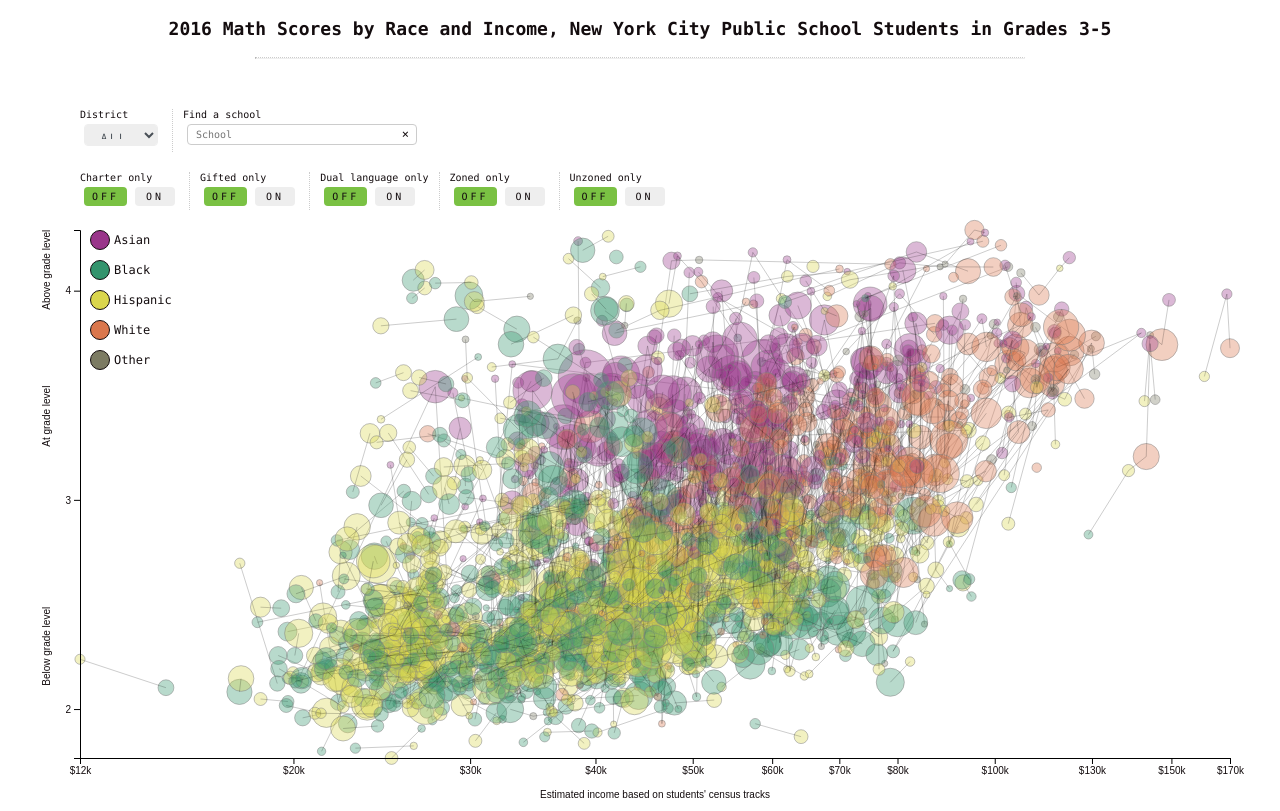
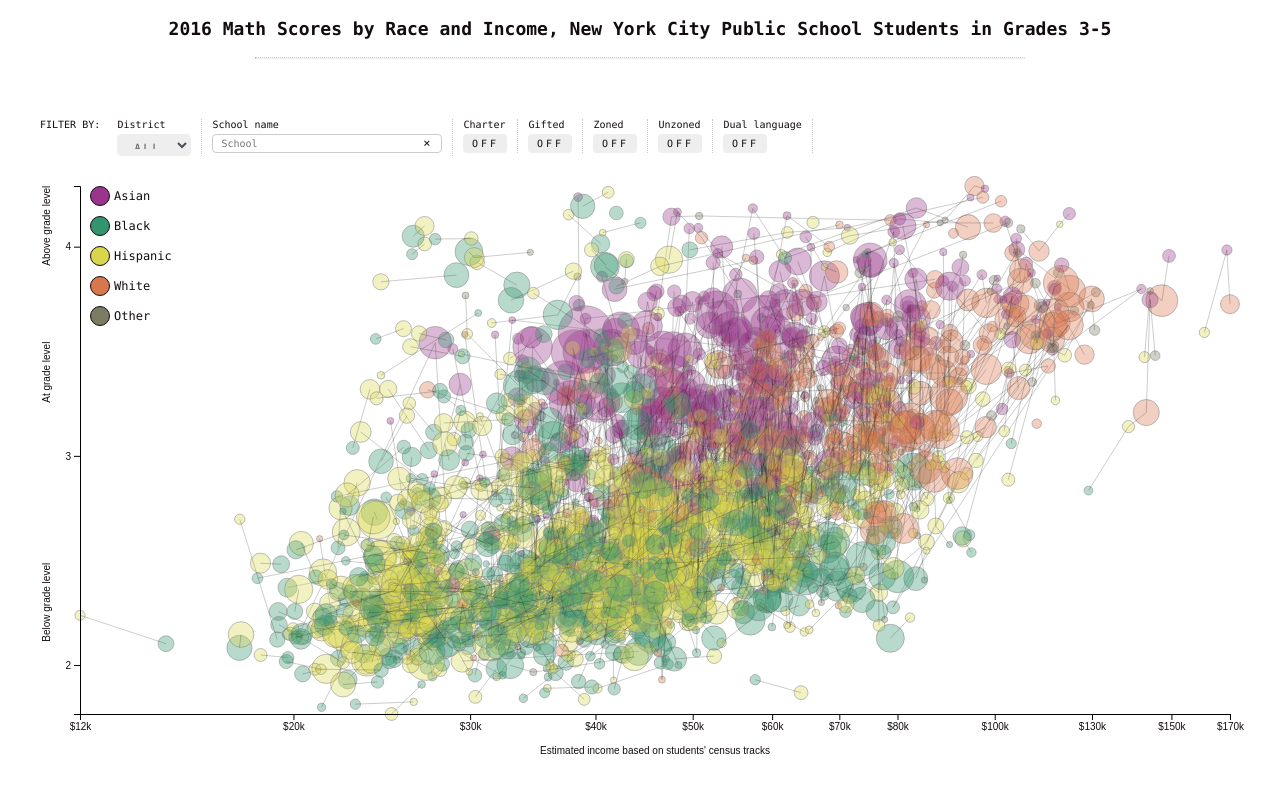
Before and after one commit to TheCenterforNewYorkCityAffairs/Schools-Chart-Version-2, a website with bundled scripts: page index.html in a window 1280 px wide. Built offline with nearby package versions, Linux system fonts and the light colour scheme.

Commit message:
Updates
-Single-button filters
-Filters label and wrap
-New CSS
-Search input size polish

```diff
--- a/index.html
+++ b/index.html
@@ -9,6 +9,8 @@
   <h3 style="font-size: 18px;">2016 Math Scores by Race and Income, New York City Public School Students in Grades 3-5</h3>
   <hr>
   <div id="no-chart"><p>Please visit this page on a larger display to view the visualization.</p></div>
+  <div class="filters-wrap">
+    <span>Filter by:</span>&nbsp;
     <div class="filters">
       <div>
         <span class="ny-label">District</span>
@@ -17,19 +19,20 @@
         </select>
       </div>
       <div id="school-search-wrap">
-      <span class="ny-label">Find a school</span>
+        <span class="ny-label">School name</span>
         <div id="school-search">
           <span aria-hidden="true" class="close">&times;</span>
           <input class="typeahead" type="text" placeholder="School">
         </div>
       </div>
     </div>
-  <div class="filters" style="margin-top: 20px;">
+    <div class="filters">
       <div id="filter-charter" class="filter"></div>
       <div id="filter-gifted" class="filter"></div>
-    <div id="filter-duallang" class="filter"></div>
       <div id="filter-zoned" class="filter"></div>
       <div id="filter-unzoned" class="filter"></div>
+      <div id="filter-duallang" class="filter"></div>
+    </div>
   </div>
   <div id="chart">
     <div class="legend">
--- a/js/index.js
+++ b/js/index.js
@@ -27,23 +27,23 @@ $(window).bind('load', function(){
 			var filterKey = [
 				{
 					id: '#filter-gifted',
-					label: 'Gifted only'
+					label: 'Gifted'
 				},
 				{
 					id: '#filter-charter',
-					label: 'Charter only'
+					label: 'Charter'
 				},
 				{
 					id: '#filter-duallang',
-					label: 'Dual language only'
+					label: 'Dual language'
 				},
 				{
 					id: '#filter-zoned',
-					label: 'Zoned only'
+					label: 'Zoned'
 				},
 				{
 					id: '#filter-unzoned',
-					label: 'Unzoned only'
+					label: 'Unzoned'
 				}
 			];
 
--- a/js/yes-no.js
+++ b/js/yes-no.js
@@ -31,26 +31,19 @@
 
             var btn = function(txt, bg, bgActive) {
                 container.append('button')
-                    .attr('class', 'ny-btn' + (txt == 'on' ? ' ny-btn-unselected' : ' ny-btn-selected'))
-                    .style('background', txt == 'on' ? bg : bgActive)
+                    .attr('class', 'ny-btn')
                     .text(txt)
                     .on('click', function () {
-                        d3.select(_selection).selectAll('.ny-btn')
-                            .style('background', bg)
-                            .classed('ny-btn-unselected', true)
-                            .classed('ny-btn-selected', false);
-
+                        var on = d3.select(this).classed("ny-btn-active");
                         d3.select(this)
-                            .style('background', bgActive)
-                            .classed('ny-btn-unselected', false)
-                            .classed('ny-btn-selected', true);
+                            .html(on ? 'off' : 'on')
+                            .classed("ny-btn-active", on ? false : true);
 
                         dispatcher.call("_click", this);
                     });
             };
 
-            var n = btn(nTxt, nBg, nBgActive);
-            var y = btn(yTxt, yBg, yBgActive);
+            var ny = btn(nTxt, nBg, nBgActive);
 
             return instance;
         };
@@ -60,37 +53,6 @@
             return value === dispatcher ? instance : value;
         }
 
-        instance.nBg = function(value) {
-            if (!arguments.length) return nBg;
-            nBg = value;
-            return this;
-        };
-        instance.yBg = function(value) {
-            if (!arguments.length) return yBg;
-            yBg = value;
-            return this;
-        };
-        instance.nBgActive = function(value) {
-            if (!arguments.length) return nBgActive;
-            nBgActive = value;
-            return this;
-        };
-        instance.yBgActive = function(value) {
-            if (!arguments.length) return yBgActive;
-            yBgActive = value;
-            return this;
-        };
-        instance.nTxt = function(value) {
-            if (!arguments.length) return nTxt;
-            nTxt = value;
-            return this;
-        };
-        instance.yTxt = function(value) {
-            if (!arguments.length) return yTxt;
-            yTxt = value;
-            return this;
-        };
-
         // d3.rebind(instance, dispatch, 'on');
         return instance;
     };
--- a/sass/style.scss
+++ b/sass/style.scss
@@ -85,7 +85,7 @@ svg {
 }
 
 @media(max-width: 760px) {
-  #chart, .filters {
+  #chart, .filters-wrap {
     display: none!important;
   }
   #no-chart {
@@ -97,7 +97,7 @@ svg {
   position: relative;
   .close {
     position: absolute;
-    top: 7px;
+    top: 6px;
     right: 12px;
     z-index: 1;
     cursor: pointer;
@@ -110,14 +110,14 @@ svg {
   width: 200px;
   font-family: Consolas, monaco, monospace;
   font-size: 10px;
-  padding: 4px 20px 4px 8px;
+  padding: 3px 20px 3px 8px;
   border: 1px solid $color-gray;
   -webkit-border-radius: 4px;
      -moz-border-radius: 4px;
           border-radius: 4px;
   outline: none;
   float: left;
-  margin: 4px;
+  margin-top: 4px;
 }
 .tt-menu {
   width: 422px;
@@ -210,23 +210,31 @@ svg {
   }
 }
 
+.filters-wrap {
+  display: flex;
+  flex-direction: row;
+  flex-wrap: wrap;
+  margin-left: 40px;
+  margin-right: 40px;
+  margin-top: 50px;
+  margin-bottom: 10px;
+  align-items: flex-start;
+  > span {
+    font-size: 10px;
+    margin-top: 10px;
+    text-transform: uppercase;
+  }
+}
+
 .filters {
   display: flex;
   flex-direction: row;
   justify-content: flex-start;
   flex-wrap: wrap;
-  margin-left: 80px;
-  margin-right: 80px;
-  margin-top: 50px;
+  margin-top: 10px;
   > div {
     padding: 0 10px;
     border-right: $border-dotted;
-    &:last-of-type {
-      border-right: 0;
-    }
-    &:first-of-type {
-      padding-left: 0;
-    }
   }
   .filter {
     flex: 0 1 auto;
@@ -295,7 +303,7 @@ select {
   @extend .form-control;
   width: auto!important;
   height: 22px!important;
-  margin: 4px;
+  margin-top: 4px;
   background-color: $color-light-gray;
   border-color: $color-light-gray;
 }
@@ -305,12 +313,15 @@ button.ny-btn {
   text-align: center;
   text-decoration: none;
   color:  $color-black;
-  background-color: $color-green; /* green */
-  min-width: 40px;
+  background-color: #eee;
+  min-width: 44px;
   border: none;
   padding: 4px 8px;
   display: inline-block;
-  margin: 4px;
+  margin-top: 4px;
+  &.ny-btn-active {
+    background-color: #7AC143;
+  }
 }
 button.ny-btn:focus {
   outline:0;
```
Also changed, not shown: css/style.css. Lines whose indentation alone changed are shown as unchanged.
